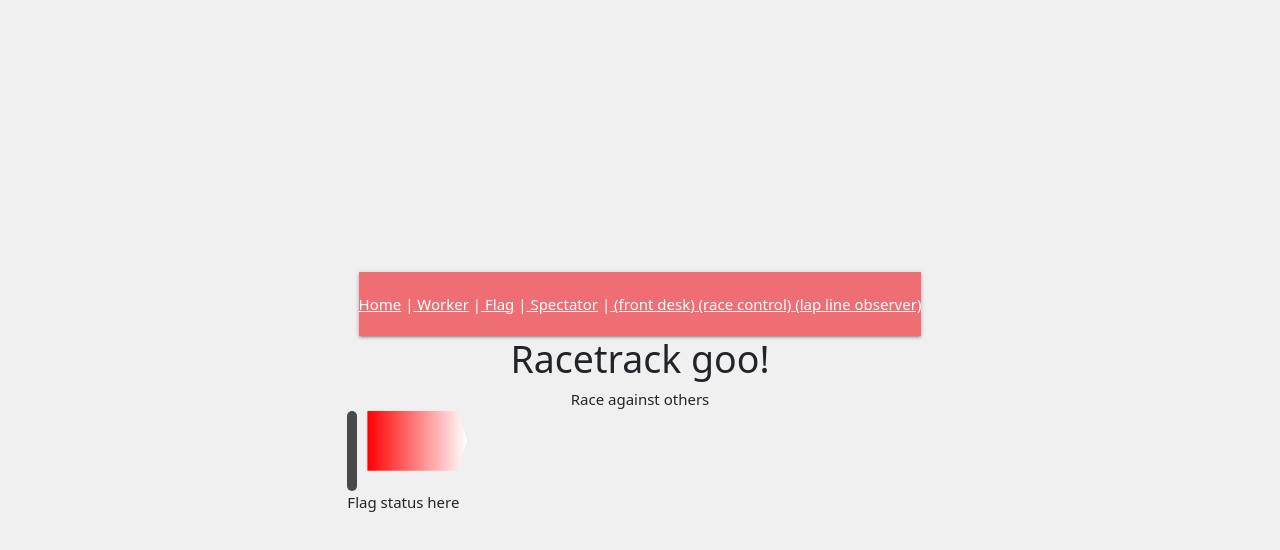
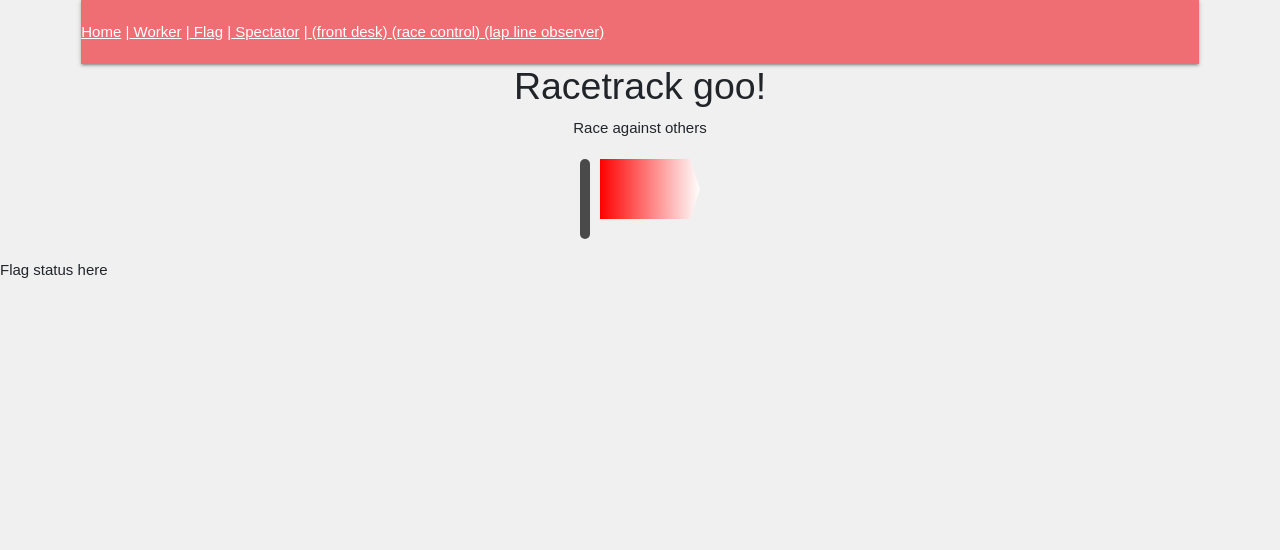
Before and after one commit to lackdd/racetrack, a React (Vite) app in the folder client/: page / in a window 1280 px wide. Shown: the top 550 px of the page. Built offline with nearby package versions, Linux system fonts and the light colour scheme; no server answers.

Commit message:
fixed merge issues

```diff
--- a/client/src/components/App.jsx
+++ b/client/src/components/App.jsx
@@ -18,6 +18,7 @@ function App() {
       <>
           <div className="container">
               <BrowserRouter>
+                  {/*Need /lap-line-tracker with only buttons for cars and without any distractions */}
                    {location.pathname !== "/lap-line-tracker" && <NavigatorLayout />}
                   <Routes>
                       <Route path="/" element={<Landing />} />
@@ -33,8 +34,13 @@ function App() {
               </BrowserRouter>
 
           </div>
-          <Flag />
-          <p>Flag status here</p>
+          {/*Need /lap-line-tracker with only buttons for cars and without any distractions */}
+          {location.pathname !== "/lap-line-tracker" && (
+              <>
+                  <Flag />
+                  <p>Flag status here</p>
+              </>
+          )}
       </>
     )
 }
--- a/client/src/components/flag/flag.css
+++ b/client/src/components/flag/flag.css
@@ -1,3 +1,4 @@
+/*
 body {
     display: flex;
     justify-content: center;
@@ -23,6 +24,46 @@ body {
 .flag {
     width: 100px;
     height: 60px;
+    background: linear-gradient(90deg, red, white); !* Example colors *!
+    box-shadow: 0px 4px 8px rgba(0, 0, 0, 0.2);
+    clip-path: polygon(0 0, 90% 0, 100% 50%, 90% 100%, 0 100%);
+}
+*/
+
+body {
+    margin: 0;
+    padding: 0;
+    background-color: #f0f0f0;
+    font-family: Arial, sans-serif;
+    overflow-y: auto; /* Ensure vertical scrolling works */
+}
+
+.flag-wrapper {
+    display: flex;
+    justify-content: center; /* Center the flag horizontally within its container */
+    align-items: center; /* Center the flag vertically within its container */
+    background-color: #f0f0f0;
+    margin: 20px auto; /* Add margins for spacing */
+    height: auto; /* Allow it to grow naturally based on content */
+    width: 100%; /* Make it take full width of the parent container */
+}
+
+.flag-container {
+    display: flex;
+    align-items: flex-start;
+    gap: 10px;
+}
+
+.pole {
+    width: 10px;
+    height: 80px;
+    background-color: #4a4a4a;
+    border-radius: 5px;
+}
+
+.flag {
+    width: 100px;
+    height: 60px;
     background: linear-gradient(90deg, red, white); /* Example colors */
     box-shadow: 0px 4px 8px rgba(0, 0, 0, 0.2);
     clip-path: polygon(0 0, 90% 0, 100% 50%, 90% 100%, 0 100%);
--- a/client/src/components/flag/flag.jsx
+++ b/client/src/components/flag/flag.jsx
@@ -4,14 +4,13 @@ import "./flag.css";
 function Flag() {
 
     return (
-        <div>
+        <div className="flag-wrapper">
             <div className="flag-container">
                 <div className="pole"></div>
                 <div className="flag"></div>
             </div>
-</div>
-)
-    ;
+        </div>
+    );
 }
 
 export default Flag;
--- /dev/null
+++ b/client/src/components/lap-line-tracker/lap-line-observer.jsx
@@ -0,0 +1,89 @@
+// The Lap-line observer has been given a tablet which may be used in landscape or portrait.
+// Their interface requires 1 button for each car which will be pressed as the respective car passes the lap-line.
+// The button must simply have the car's number on it.
+// As many cars cross the lap-line quickly and often, the buttons must be very hard to miss (they must occupy a large tappable area).
+
+// Cars can still cross the lap line when the race is in finish mode.
+// The observer's display should show a message to indicate that the race session is ended once that has been declared by the Safety Official.
+// The buttons must not function after the race is ended. They should disappear or be visually disabled.
+
+import {useEffect, useState} from "react";
+import button from "bootstrap/js/src/button.js";
+import "./lap-line-observer.css"
+
+import socket from "../../socket.js";
+
+// when driver finishes (car's button is pressed)
+function DriverFinished(setIsDisabled) {
+    socket.emit("driver finished"); // emit drivers lap time and save state setIsDisabled(true)
+    console.log("driver finished")
+    setIsDisabled(true); // disable button when clicked
+}
+
+// main function for lap line observer
+function LapLineObserver() {
+    //const [raceDrivers, setRaceDrivers] = useState([]);
+    const [race, setRace] = useState([]);
+    const [raceDrivers, setRaceDrivers] = useState([]);
+    const [isDisabledArray, setIsDisabledArray] = useState([]);
+
+    // get drivers info
+/*    useEffect(() => {
+        socket.on("raceData", (data) => {
+            console.log("Received race drivers data:", data);
+            setRaceList(data.slice(0, 8)); // max 8 drivers per race todo limit of 8 drivers should be set on the front desk side to handle input validation there
+            setIsDisabledArray(Array(8).fill(false)); // initialize all buttons as enabled
+        });
+
+        // Clean up the socket listener on unmount
+        return () => {
+            socket.off("raceData");
+        };
+    }, []);*/
+
+    useEffect(() => {
+        // Fetch the latest race data from the server
+        socket.emit("getRaceData");
+
+        // get drivers' info
+        const handleRaceData = (data) => {
+            console.log("Received race data from server:", data);
+            setRaceDrivers(data[0].drivers)
+            //setRaceCars(data.slice(0, 8)); // max 8 drivers per race
+            // initialize all buttons as enabled initially
+            // todo limit of 8 drivers should be set on the front desk side to handle input validation there
+            setIsDisabledArray(Array(8).fill(false)); // initialize all buttons as enabled
+        };
+
+        socket.on("raceData", handleRaceData);
+
+        return () => {
+            socket.off("raceData", handleRaceData);
+        };
+    }, []);
+
+    console.log(raceDrivers)
+
+    return (
+        <div id="observerButtonsGrid">
+            {raceDrivers.map((driver, index) => (
+                <button id="observerButton"
+                        key={index}
+                        disabled={isDisabledArray[index]}
+                        className="waves-effect waves-light btn-large"
+                        onClick={() => {
+                            // logic to disable the correct buttons one by one and not all at once
+                            const updatedIsDisabledArray = [...isDisabledArray];
+                            updatedIsDisabledArray[index] = true;
+                            setIsDisabledArray(updatedIsDisabledArray);
+                            DriverFinished(() => setIsDisabledArray(updatedIsDisabledArray), index);
+                        }}
+                >
+                    {driver.name}
+                </button>
+            ))}
+        </div>
+    )
+}
+
+export default LapLineObserver;
```
